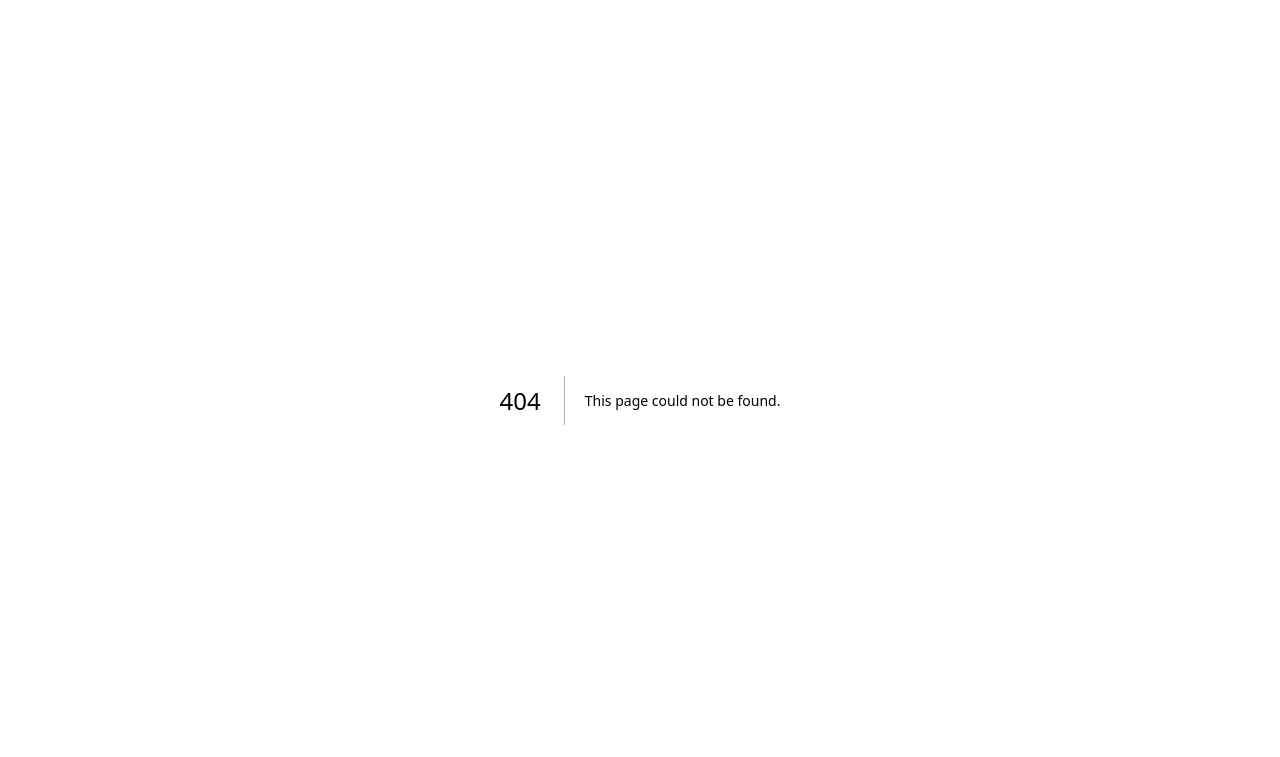
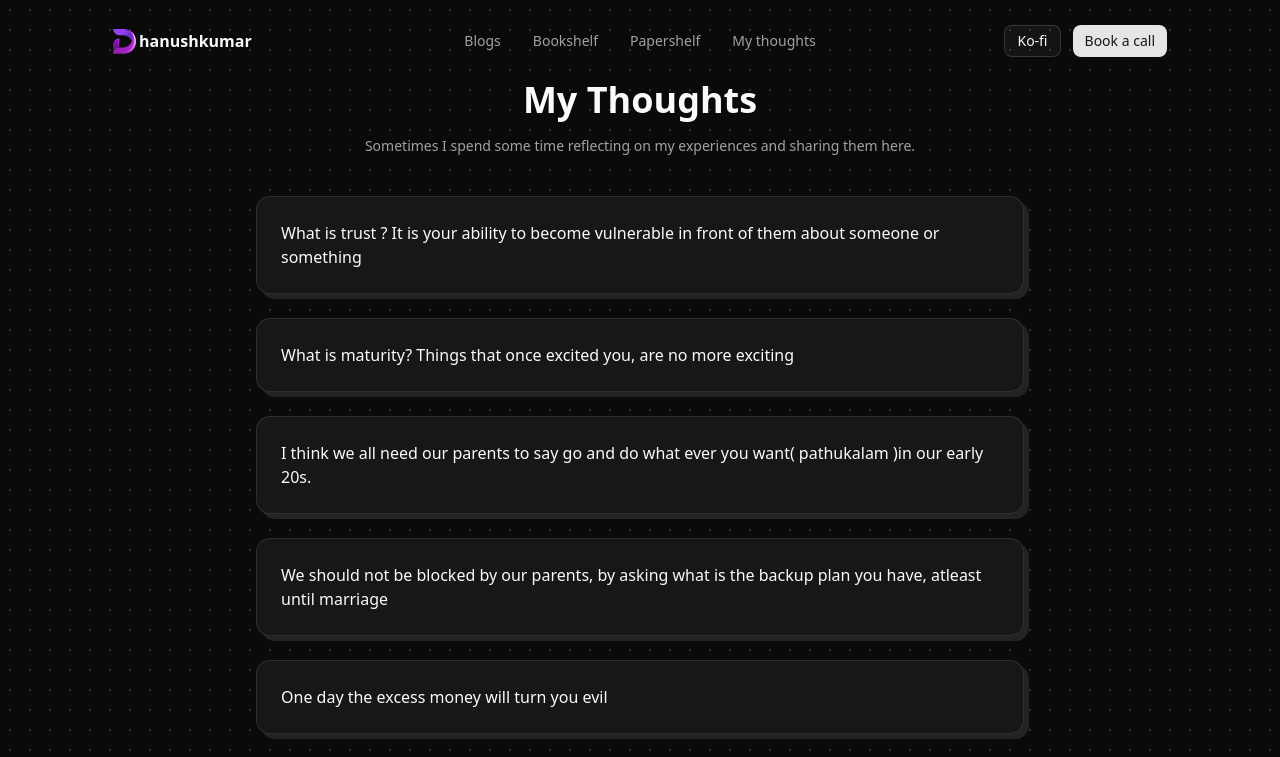
Before and after one commit to Dhanushkumar-S-G/my-website, a Next.js app: page /my-thoughts in a window 1280 px wide. Before the commit this address had no page. Shown: the top 757 px of the page. Built offline with nearby package versions, Linux system fonts and the light colour scheme.

Commit message:
added my thoughts page

```diff
--- /dev/null
+++ b/app/my-thoughts/layout.tsx
@@ -0,0 +1,16 @@
+import React from 'react'
+import { HeroHeader } from '@/components/header'
+
+
+export default function MyThoughtsLayout({
+  children,
+}: Readonly<{
+  children: React.ReactNode;
+}>) {
+  return (
+    <>
+        <HeroHeader />
+        {children}
+    </>
+  )
+}
--- /dev/null
+++ b/app/my-thoughts/page.tsx
@@ -0,0 +1,49 @@
+import { Card_1 } from "@/components/cards/card-1";
+
+const thoughts = [
+  "What is trust ? It is your ability to become vulnerable in front of them about someone or something",
+  "What is maturity? Things that once excited you, are no more exciting",
+  "I think we all need our parents to say go and do what ever you want( pathukalam )in our early 20s.",
+  "We should not be blocked by our parents, by asking what is the backup plan you have, atleast until marriage",
+  "One day the excess money will turn you evil",
+  "Money should always be a by-product of what you are doing, you should always have greed to grow, learn and knowledge but not greed for money",
+  "Success isn’t a club that you can enter through inheritance, but inheritance often make the path easier",
+  "Truth seeker vs validation seekers",
+  "Liking is always result of short term validation while respect is the result of long term- consistent",
+  "Your friends circle will change based on your growth.",
+  "When a business is down there are two consequences 1. financial 2. loss is customer trust",
+  "Some words/emotions loose meaning when spoken late",
+  "Know what you want before starting to build your path may change but you must know what is your next step",
+  "Leaders poses the ability to simply complex things, put it into a framework or process, to automate it.",
+  "Stress comes from not taking actions",
+  "Most of the things in stress would be Why am I like this Go ahead and take actions",
+  "Nature/ landscapes has the power to manupliate the definition of your success",
+  "The Beauty about travelling is that you have to face unexpected things that life throws at you when you put yourself in such situations",
+  "Don’t try to catch butterflies, leave it and keep calm, the butterfly will some time come to you https://www.instagram.com/reel/DOvdKXUketj/?igsh=YXNocGl0eXBjcmRt",
+  "Anger comes in a situation because you have some form of inability in that situation",
+  "(Software ) If your tests are passing, then your tests are poor",
+  "Wellness is always cheaper than illness",
+  "As a engineer we should always reason from first principles (well know fundamental truths) rather than reasoning from analogy(comparing a problem with to something that appears to be similar).",
+  "Try to learn something new everyday, give some new challenge everyday to the brain"
+];
+
+
+
+
+export default function MyThoughtsPage() {
+    return (
+        <main className="flex flex-col items-center justify-center py-20">
+            <h1 className="text-4xl font-bold">My Thoughts</h1>
+            <p className="mt-4 text-sm text-muted-foreground">
+                Sometimes I spend some time reflecting on my experiences and sharing them here.
+            </p>
+            <div className="mt-10 grid w-full max-w-3xl gap-6">
+                {thoughts.map((thought, index) => (
+                    <Card_1 key={index}>
+                        {thought}
+                    </Card_1>
+                ))}
+            </div>
+        </main>
+    )
+}
--- /dev/null
+++ b/components/cards/card-1.tsx
@@ -0,0 +1,9 @@
+import { Card, CardContent, CardHeader, CardTitle } from "@/components/ui/card";
+
+export const Card_1 = ({children }: {children: React.ReactNode }) => {
+	return (
+		<Card className="shadow-[5px_5px_0px_0px_var(--border)]">
+			<CardContent>{children}</CardContent>
+		</Card>
+	);
+};
--- a/components/header.tsx
+++ b/components/header.tsx
@@ -10,7 +10,7 @@ const menuItems = [
     { name: 'Blogs', href: '/blogs' },
     { name: 'Bookshelf', href: '/book-shelf' },
     { name: 'Papershelf', href: '/paper-shelf' },
-    { name: 'About', href: '/' },
+    { name: 'My thoughts', href: '/my-thoughts' },
 ]
 
 export const HeroHeader = () => {
```
Also changed, not shown: components.json.
